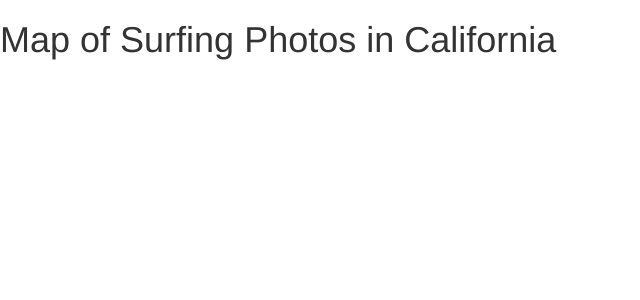
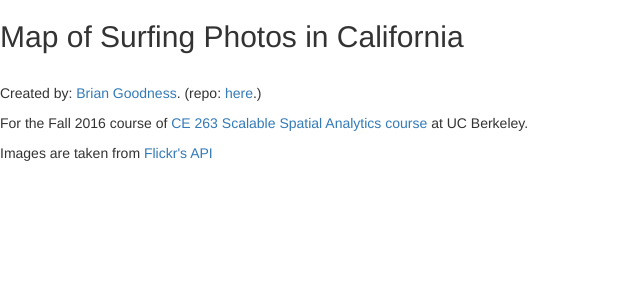
Before and after one commit to briangoodness/flickr-surf-spots, a Django app: page / in a window 1280 px wide. Shown: the top 300 px of the page, without its empty margins (0-640 px from the left). Run offline with Django 3.2, Linux system fonts and the light colour scheme; some libraries are stand-ins or nearby versions.

Commit message:
Edited map.html (Added page captions.)

```diff
--- a/locations/templates/map.html
+++ b/locations/templates/map.html
@@ -19,7 +19,7 @@
     </style>
   </head>
   <body>
-    <h1>Map of Surfing Photos in California</h1>
+    <h2>Map of Surfing Photos in California</h2>
     {% leaflet_map "main" callback="maplocations" %}
     <script type="text/javascript">
 
@@ -36,5 +36,8 @@
         })
       }
     </script>
+    <br><p>Created by: <a target='_blank' href="https://www.ischool.berkeley.edu/people/brian-goodness">Brian Goodness</a>. (repo: <a target='_blank' href="https://github.com/briangoodness/flickr-surf-spots">here</a>.)</p>
+    <p>For the Fall 2016 course of <a target='_blank' href='https://ce263.github.io/'>CE 263 Scalable Spatial Analytics course</a> at UC Berkeley.</p>
+    <p>Images are taken from <a target='_blank' href="https://www.flickr.com/services/api/">Flickr's API</a></p>
   </body>
 </html>
```
